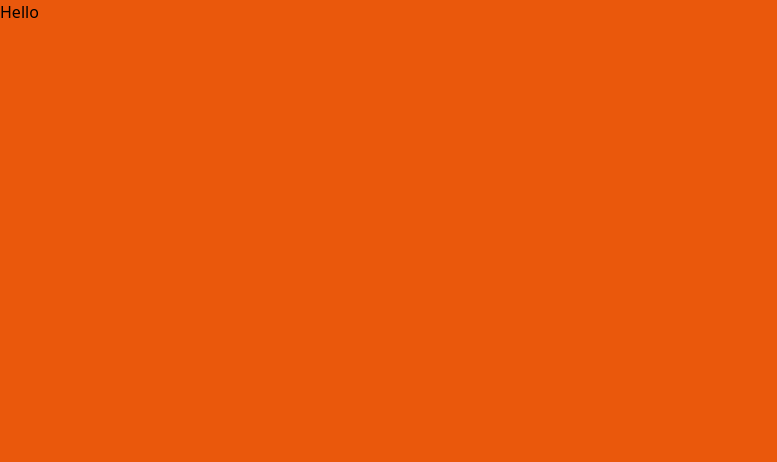
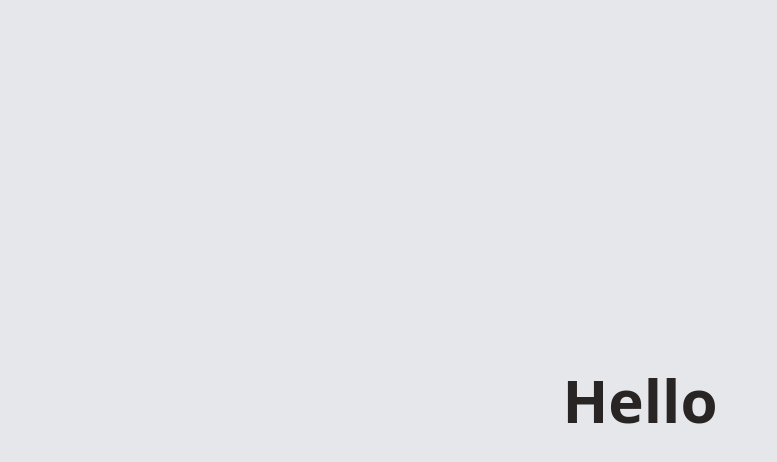
Before and after one commit to squteronsquter/tailwindcss-v3-payground, a website: page index.html in a window 1280 px wide. Shown: the whole page, without its empty margins (0-777 px from the left). Drawn offline with Linux system fonts and the light colour scheme.

Commit message:
text centered

```diff
--- a/index.html
+++ b/index.html
@@ -9,8 +9,8 @@
 
 </head>
 <body>
-    <div class="w-screen h-screen bg-orange-600">
-        <h1>Hello</h1>
+    <div class="flex w-screen h-screen justify-center items-center bg-gray-200">
+        <h1 class="font-semibold text-stone-800 text-6xl ">Hello</h1>
     </div>
 </body>
 </html>
```
Also changed, not shown: dist/app.css.
